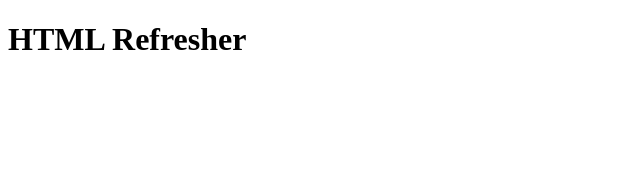
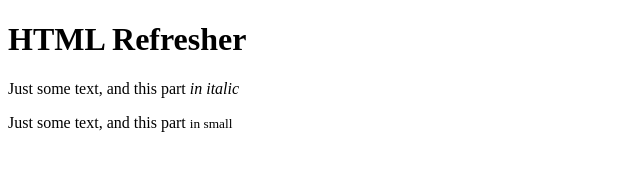
Before and after one commit to xaviguasch/HTML-basics-refresher-prac, a plain HTML site: page index.html in a window 1280 px wide. Shown: the whole page, without its empty margins (0-640 px from the left). Drawn offline with Linux system fonts and the light colour scheme.

Commit message:
toyed with metatags and basic tags

```diff
--- a/index.html
+++ b/index.html
@@ -7,5 +7,7 @@
   </head>
   <body>
     <h1>HTML Refresher</h1>
+    <p>Just some text, and this part <em>in italic</em></p>
+    <p>Just some text, and this part <small>in small</small></p>
   </body>
 </html>
```
